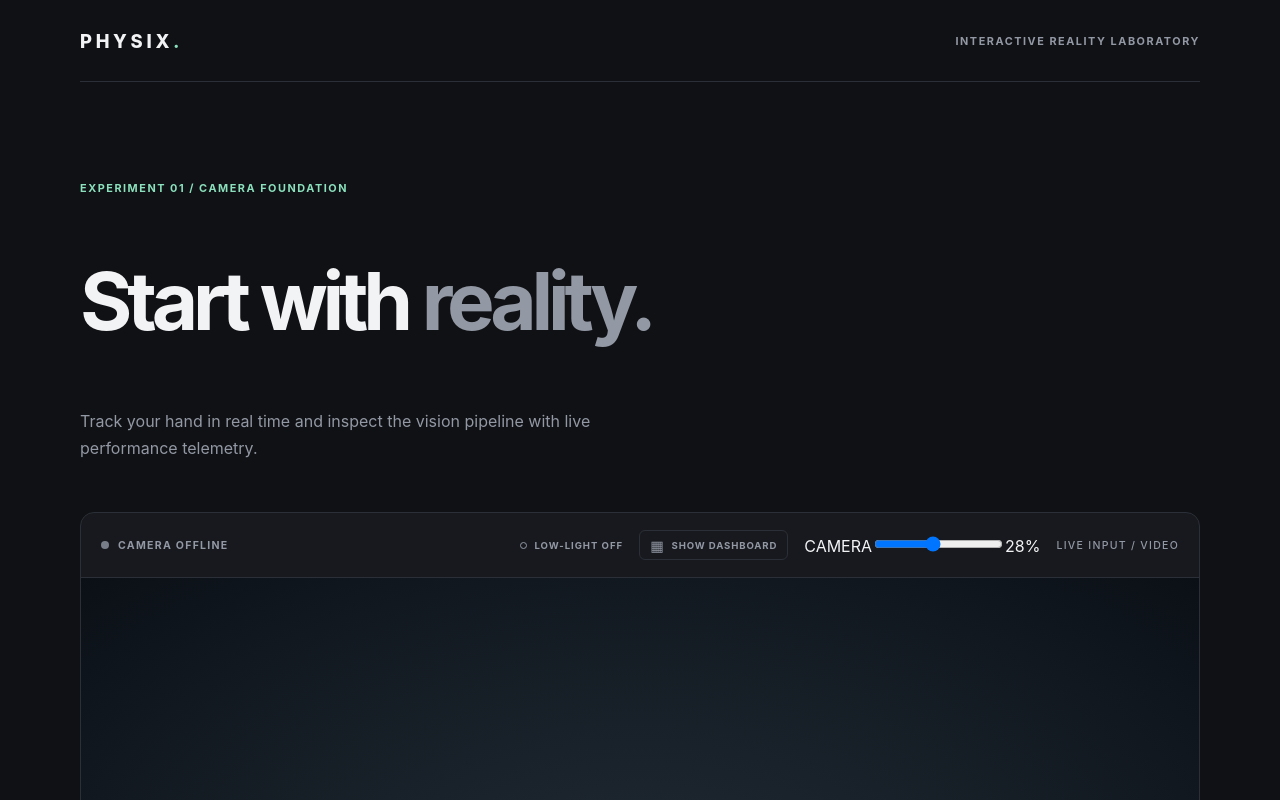
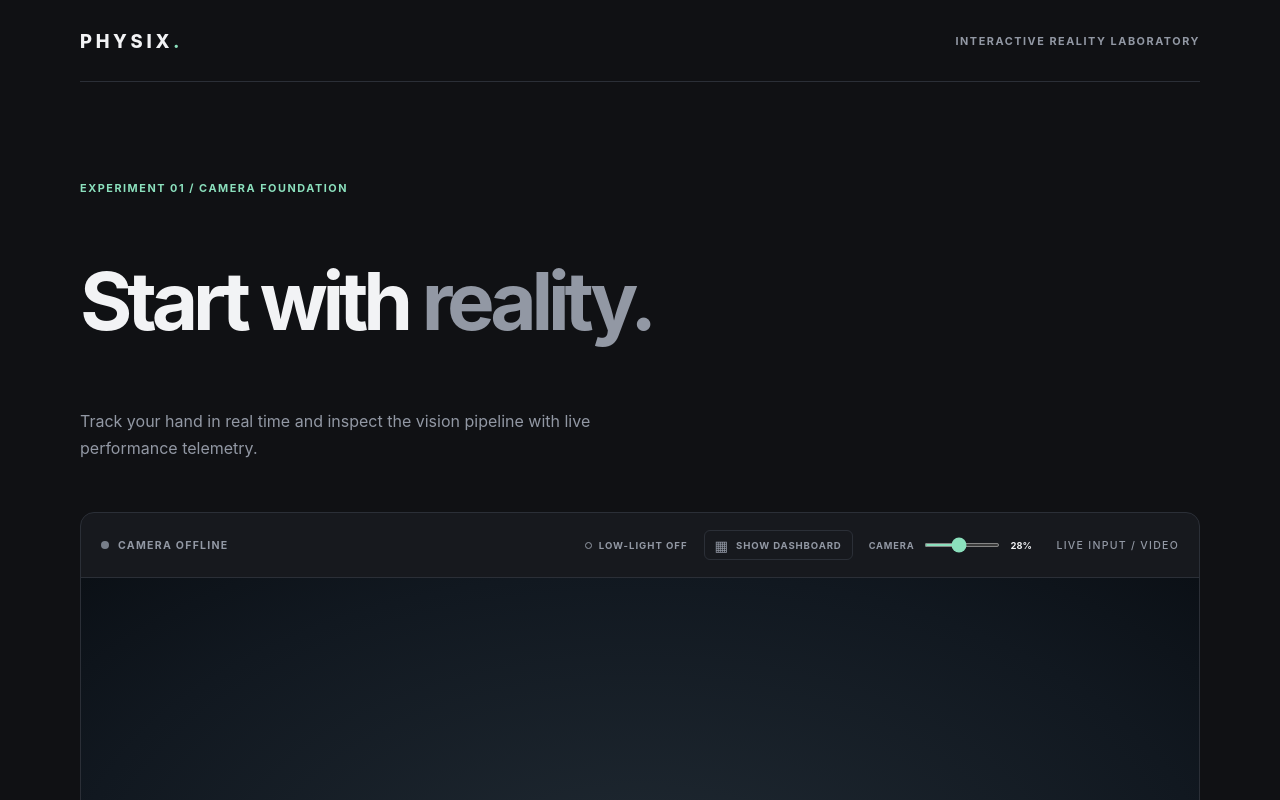
Before and after one commit to raihanshiras/PHYSIX, a React (Vite) app: page / in a window 1280 px wide. Shown: the top 800 px of the page. Built offline with nearby package versions, Linux system fonts and the light colour scheme.

Commit message:
Style adjustable webcam visibility control

```diff
--- a/src/components/Camera.css
+++ b/src/components/Camera.css
@@ -363,3 +363,32 @@
 .vision-dashboard {
   z-index: 6;
 }
+
+
+/* Fine control over the webcam's visual weight behind the physics objects. */
+.camera-opacity-control {
+  display: inline-flex;
+  align-items: center;
+  gap: 8px;
+  color: var(--muted);
+  font-size: 0.58rem;
+  font-weight: 750;
+  letter-spacing: 0.09em;
+  white-space: nowrap;
+}
+.camera-opacity-control input {
+  width: 76px;
+  height: 4px;
+  accent-color: var(--accent);
+  cursor: pointer;
+}
+.camera-opacity-control output {
+  min-width: 30px;
+  color: var(--text);
+  font-variant-numeric: tabular-nums;
+  letter-spacing: 0;
+}
+@media (max-width: 600px) {
+  .camera-opacity-control { gap: 5px; }
+  .camera-opacity-control input { width: 58px; }
+}
```
